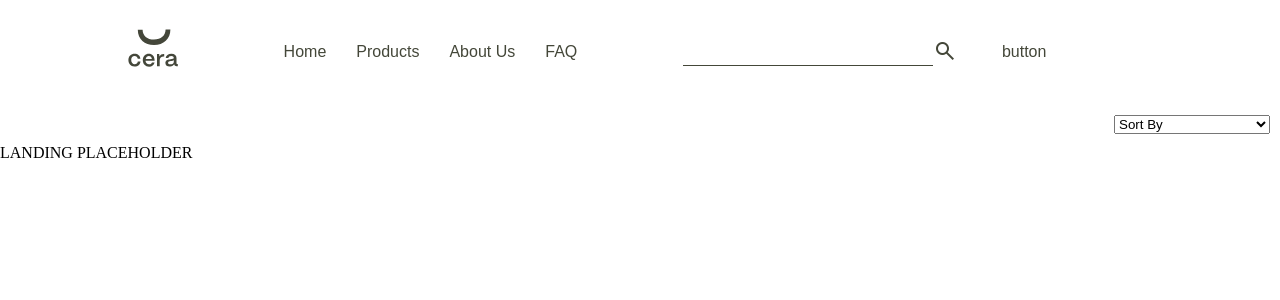
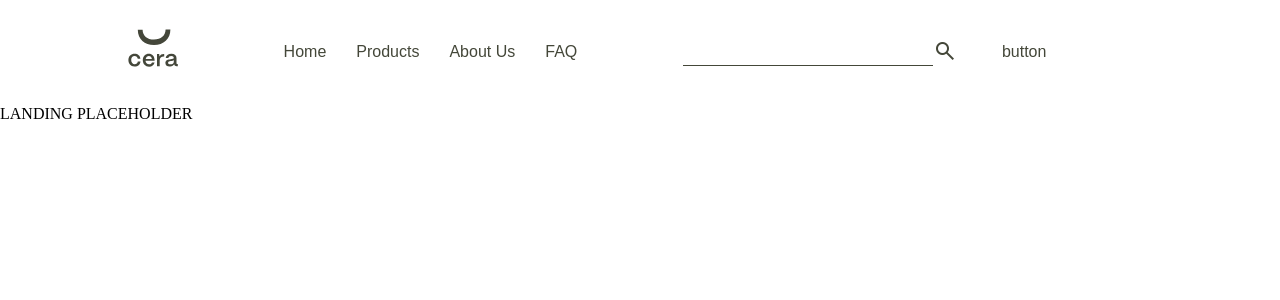
Before and after one commit to jureisgui/cera-app, a Vue app in the folder front-end/: page / in a window 1280 px wide. Shown: the top 300 px of the page. Built offline with nearby package versions, Linux system fonts and the light colour scheme.

Commit message:
removed unnecessary things from App.vue

```diff
--- a/front-end/src/App.vue
+++ b/front-end/src/App.vue
@@ -5,6 +5,7 @@ import Header from './components/Header.vue'
 import LongButton from './components/Buttons/LongButton.vue'
 import sort_by_button from './components/Buttons/Sortby.vue'
 import TransparentHeader from './components/TransparentHeader.vue'
+
 </script>
 
 <template>
@@ -14,6 +15,7 @@ import TransparentHeader from './components/TransparentHeader.vue'
 
 <!-- Tin's Test Section -->
 <TransparentHeader />
+
 <!--  -->
 
 <!-- Matt's Test Section -->
@@ -25,7 +27,7 @@ import TransparentHeader from './components/TransparentHeader.vue'
 <!--  -->
 
 <!-- Kyla's Test Section -->
-<sort_by_button/>
+
 <!--  -->
 
 <router-view></router-view>
```
